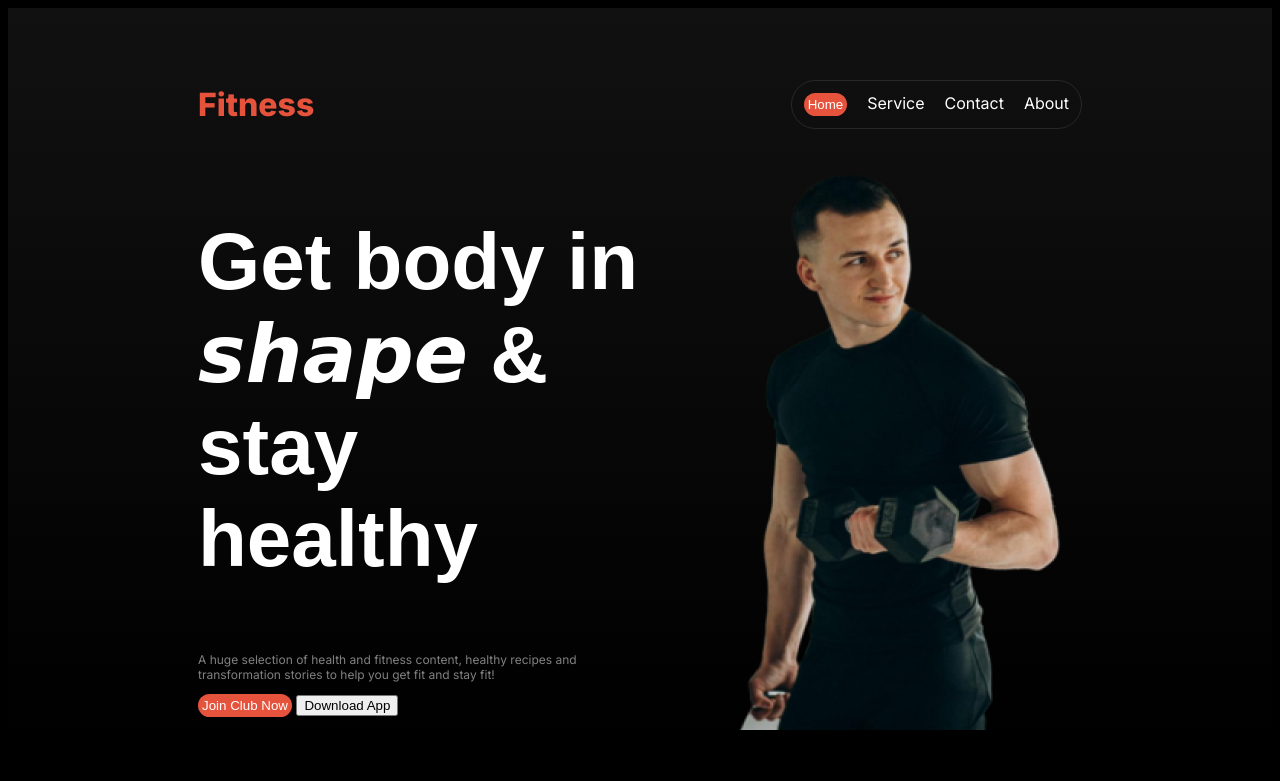
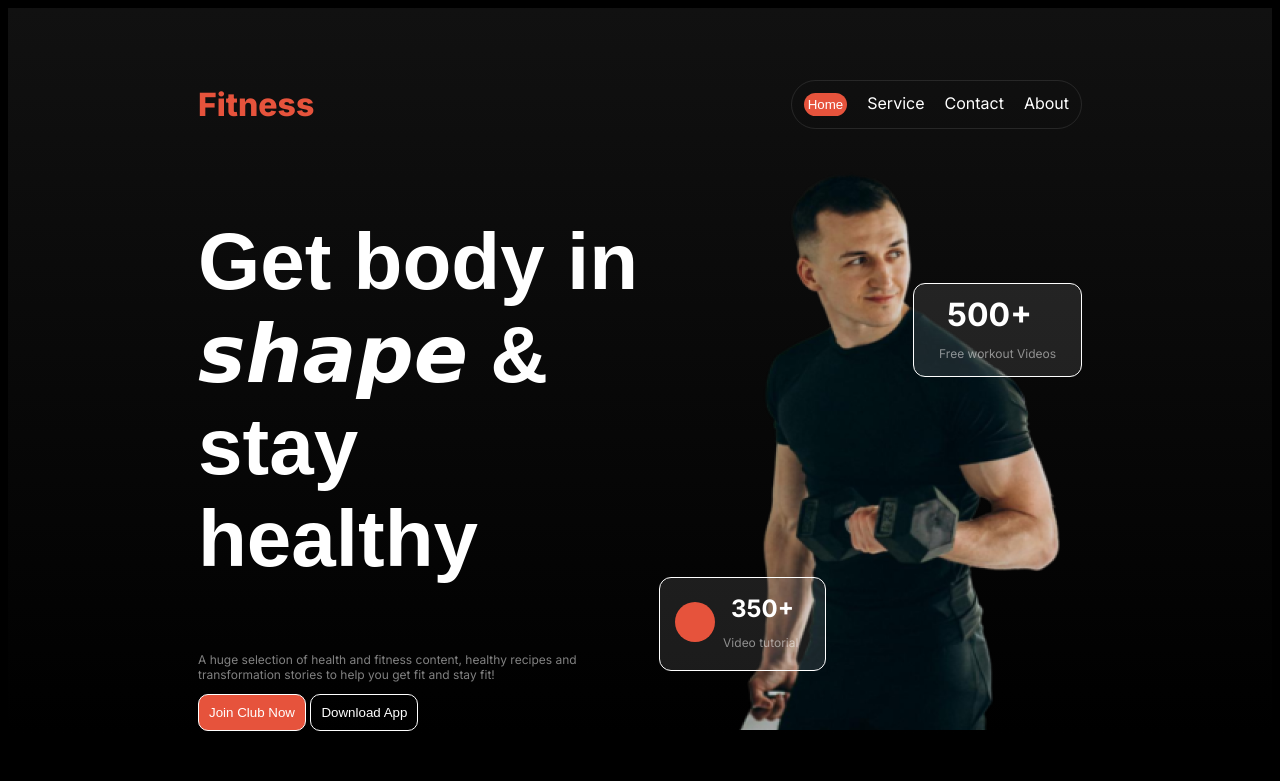
Before and after one commit to shaheen0901/assignment2, a plain HTML site: page index.html in a window 1280 px wide. Shown: the top 781 px of the page. Drawn offline with Linux system fonts and the light colour scheme.

Commit message:
non-responsive website final

```diff
--- a/index.html
+++ b/index.html
@@ -6,6 +6,7 @@
     <meta name="viewport" content="width=device-width, initial-scale=1.0">
     <title>Assignment2</title>
     <link rel="stylesheet" href="./styles/styles.css">
+    <script src="https://kit.fontawesome.com/ebcb454599.js" crossorigin="anonymous"></script>
 </head>
 
 <body class="body inter-normal">
@@ -33,9 +34,25 @@
                     <p class="banner-description font-color-secondary">A huge selection of health and fitness content,
                         healthy recipes and
                         transformation stories to help you get fit and stay fit!</p>
-                    <button class="common-button"> Join Club Now</button>
-                    <button> Download App</button>
+                    <button class="join-btn"> Join Club Now</button>
+                    <button class="download-btn"> Download App</button>
                 </div>
+                <div class="tutorial">
+                    <div>
+                        <span class="dot"></span>
+                    </div>
+
+                    <div class="tutorial-text">
+                        <h4 class="font-color-primary tutorial-text">350+</h4>
+                        <p class="font-color-secondary "> Video tutorial</p>
+                    </div>
+                </div>
+
+                <div class="workout">
+                    <h1 class="font-color-primary workout-text">500+</h1>
+                    <p class="font-color-secondary">Free workout Videos</p>
+                </div>
+
                 <div>
                     <img src="images/Images 2.png" alt="">
                 </div>
@@ -148,7 +165,7 @@
                 </div>
 
             </div>
-            <div>
+            <div class="bmi-calculator">
                 <h2 class="section-primary-text">BMI Calculator</h2>
                 <p class="font-color-secondary">BMI calculator is an important measure for health.</p>
             </div>
@@ -259,8 +276,21 @@
             </div>
 
         </section>
+        <!--  Adding a new section -->
+        <section class="social-media">
+            <h2 >Follow Us in Social Media</h2>
+            <div class="icon">
+                <a href="https://www.facebook.com/mdrahmanshaheen/" target="_blank"><i
+                        class="fa-brands fa-facebook"></i></a>
+                <a href="https://github.com/shaheen0901" target="_blank"><i class="fa-brands fa-github"></i></a>
+                <a href="https://www.linkedin.com/in/msrahman9/" target="_blank"><i class="fa-brands fa-linkedin"></i></a>
+            </div>
+
+        </section>
 
     </main>
+
+
 
     <!-- Footer Starts Here -->
     <footer class="footer">
--- a/styles/styles.css
+++ b/styles/styles.css
@@ -50,6 +50,7 @@
 .section-primary-text {
     color: #FFFFFF;
     font-size: 3rem;
+     margin: 0px;
 }
 
 .font-color-secondary {
@@ -109,6 +110,7 @@ nav li a {
     justify-content: space-between;
     /* grid-template-columns: repeat(2, 1fr);*/
     gap: 90px;
+    position: relative;
 }
 
 .banner-contents {
@@ -125,6 +127,63 @@ nav li a {
     font-family: cursive;
     font-style: italic;
 }
+
+.tutorial {
+    display: flex;
+    justify-content: space-between;
+    align-items: center;
+    background-color: rgba(255, 255, 255, 0.1);
+    border: #FFFFFF solid 0.5px;
+    border-radius: 12px;
+    position: absolute;
+    bottom: 63px;
+    right: 256px;
+    padding: 0px 15px;
+    margin: 0px;
+}
+.dot {
+    height: 40px;
+    width: 40px;
+    background-color: rgba(230, 83, 60, 1);
+    border-radius: 50%;
+    display: inline-block;
+  }
+
+.workout {
+    background-color: rgba(255, 255, 255, 0.1);
+    border: #FFFFFF solid 0.5px;
+    border-radius: 12px;
+    position: absolute;
+    padding: 3px 25px;
+    bottom: 357px;
+    right: 0px;
+}
+.workout-text{
+    font-size:2rem ;
+    margin: 8px;
+}
+
+.tutorial-text{
+    font-size:1.5rem ;
+    margin: 8px;
+}
+
+.join-btn{
+    background-color:#E6533C;
+    border: #FFFFFF solid 0.5px;
+    border-radius: 10px;
+    padding: 10px;
+    color: #FFFFFF;
+    }
+
+.download-btn{
+background-color: transparent;
+border: #FFFFFF solid 0.5px;
+border-radius: 10px;
+padding: 10px;
+color: #FFFFFF;
+}
+
 
 /* Habits */
 
@@ -161,8 +220,8 @@ nav li a {
 }
 
 .image-container {
-    width: 366px;
-    height: 312px;
+    width: 100%;
+    height: auto;
     border-radius: 20px;
 }
 
@@ -181,27 +240,27 @@ nav li a {
 /* .training-image-container{
     /* display: flex;
     display-d; */
-    /* display: grid;
+/* display: grid;
     grid-template-rows: repeat(1, 1fr); */
 /* } */
 
-.image-row-1{
+.image-row-1 {
     display: grid;
     grid-template-columns: 1fr 2fr 1fr;
 }
 
-.image-row-2{
+.image-row-2 {
     display: grid;
     grid-template-columns: 2fr 1fr 1fr;
 }
 
-.training-image{
+.training-image {
     position: relative;
     width: 100%;
 }
 
-.overlay11{
-    background-color:rgba(6, 255, 210, 0.5);
+.overlay11 {
+    background-color: rgba(6, 255, 210, 0.5);
     position: absolute;
     top: 0;
     left: 0;
@@ -210,15 +269,15 @@ nav li a {
     opacity: 0.7;
 }
 
-.overlay-text{
+.overlay-text {
     position: absolute;
     bottom: 3px;
     left: 6px;
     color: #FFFFFF;
 }
 
-.overlay12{
-    background-color:rgba(255, 0, 0, 0.3);
+.overlay12 {
+    background-color: rgba(255, 0, 0, 0.3);
     position: absolute;
     top: 0;
     left: 0;
@@ -227,8 +286,8 @@ nav li a {
     opacity: 0.7;
 }
 
-.overlay22{
-    background-color:rgba(66, 255, 0, 0.3);
+.overlay22 {
+    background-color: rgba(66, 255, 0, 0.3);
     position: absolute;
     top: 0;
     left: 0;
@@ -237,8 +296,8 @@ nav li a {
     opacity: 0.7;
 }
 
-.overlay23{
-    background-color:rgba(0, 71, 255, 0.3);
+.overlay23 {
+    background-color: rgba(0, 71, 255, 0.3);
     position: absolute;
     top: 0;
     left: 0;
@@ -247,55 +306,66 @@ nav li a {
     opacity: 0.7;
 }
 
-.training-image img{
+.training-image img {
     width: 100%;
     height: 100%;
+}
+
+.bmi-calculator{
+    text-align: center;
+    margin-top: 88px;
 }
 
 /* BMI Calculator Section */
 table {
     border-collapse: collapse;
-    color:rgba(255, 255, 255, 0.5);
+    color: rgba(255, 255, 255, 0.5);
     font-size: 0.75rem;
 }
 
- th, td{
-    padding:10px;
+th,
+td {
+    padding: 10px;
     text-align: center;
     border: 0.5px solid rgba(255, 255, 255, 0.1)
 }
 
-.calculator{
+.calculator {
     display: grid;
     grid-template-columns: repeat(2, 1fr);
     padding: 50px 190px;
     justify-content: space-between;
-background-color:rgba(34, 34, 34, 1);
+    background-color: rgba(34, 34, 34, 1);
 }
 
-.form-container{
+.form-container {
     display: grid;
     grid-template-columns: repeat(2, 1fr);
 }
-.form-container input, .form-container select{
-background-color:rgba(255, 255, 255, 0.1);
-border: none;
-color: #FFFFFF;
-margin: 5px;
-padding:10px;
+
+.form-container input,
+.form-container select {
+    background-color: rgba(255, 255, 255, 0.1);
+    border: none;
+    color: #FFFFFF;
+    margin: 5px;
+    padding: 10px;
 }
 
 .form-container select option {
     color: #FFFFFF;
 }
+
 /*  Team Section */
 
-.our-team{
+.our-team {
     justify-items: center;
     padding: 50px 190px;
+    text-align: center;
 
 }
-.team-card-container{
+
+.team-card-container {
     display: grid;
     grid-template-columns: repeat(3, 1fr);
     gap: 20px;
@@ -304,25 +374,32 @@ padding:10px;
     padding: 20px;
     /* position: relative; */
 }
-.team-card{
+
+.team-card {
     position: relative;
 }
-.card-text{
+
+.card-text {
     position: absolute;
     bottom: 3px;
     left: 6px;
 }
 
 .card-text h4,
-.card-text p
-{
+.card-text p {
     margin: 0px;
 }
 
-.team-card img{
+.team-card img {
     width: 100%;
     height: 100%;
     border-radius: 20px;
+}
+/* Social Media */
+.social-media{
+color: #FFFFFF;
+text-align: center;
+margin: 50px;
 }
 
 /* Footer Section */
@@ -339,11 +416,11 @@ padding:10px;
     /* border-bottom: #FFFFFF solid 1px; */
 }
 
-.footer-card-container ul{
+.footer-card-container ul {
     padding: 0px;
 }
 
-.footer-card-container ul li{
+.footer-card-container ul li {
     list-style: none;
 }
 
@@ -352,10 +429,11 @@ padding:10px;
     /* font-size: 2rem; */
 }
 
-.hr-style{
+.hr-style {
     margin: 0px 190px;
 }
-.rights{
+
+.rights {
     text-align: center;
     padding: 35px;
 
```
